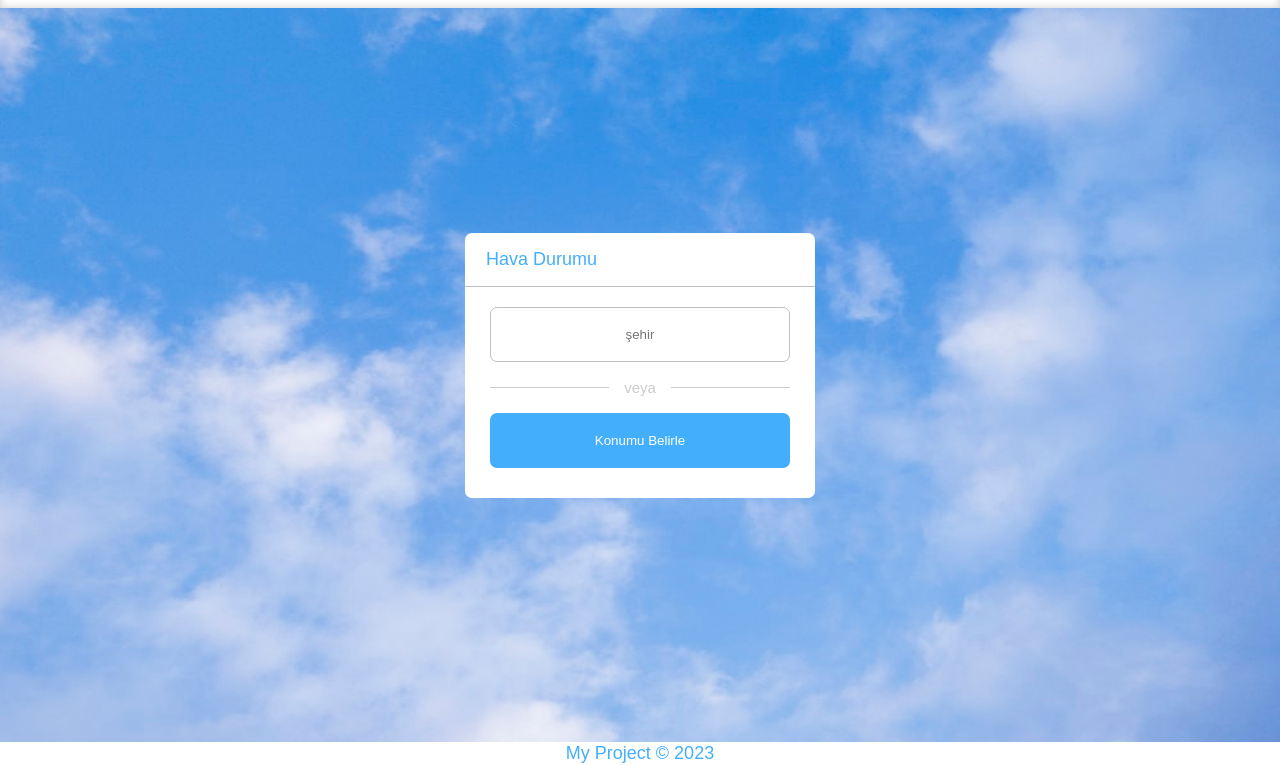
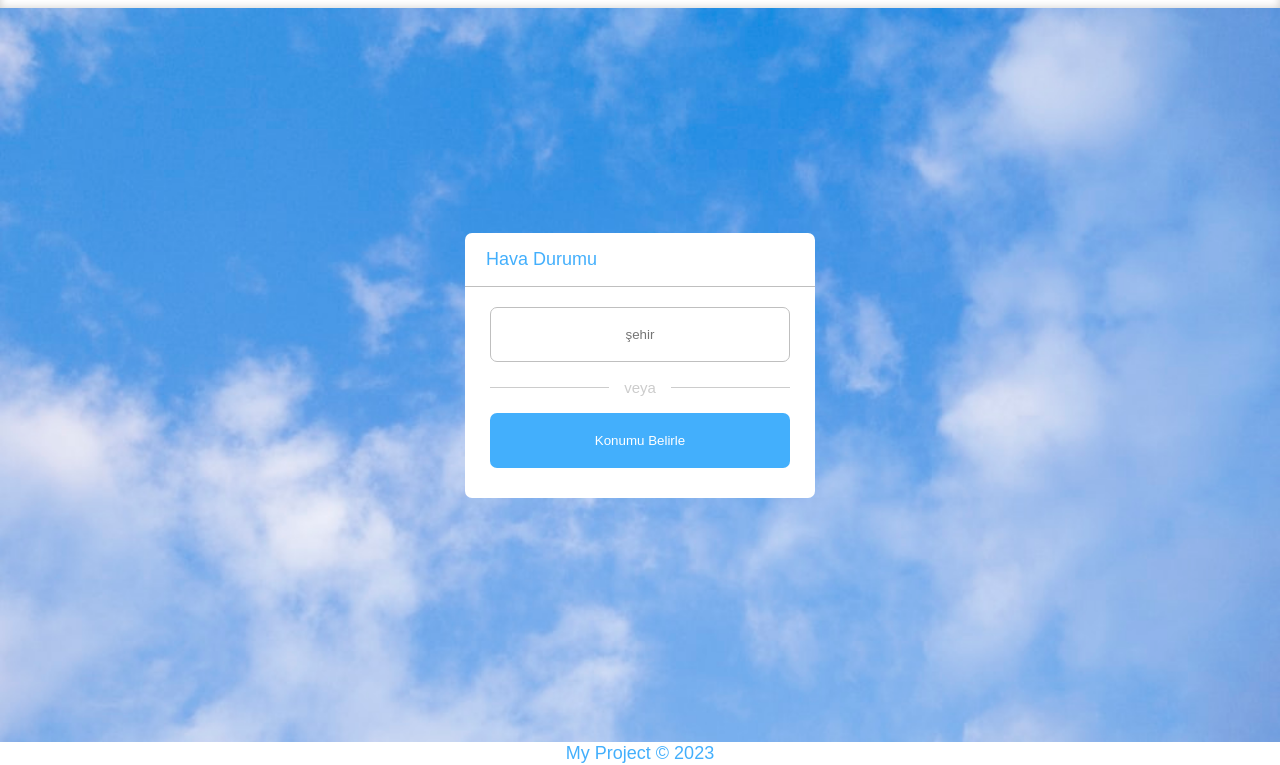
Before and after one commit to gamzesirin/js-hava-durumu, a plain HTML site: page index.html in a window 1280 px wide. Shown: the part 35-800 px from the top of the page. Drawn offline with nearby package versions, Linux system fonts and the light colour scheme; a web font is replaced by a local one.

Commit message:
Update style.css

```diff
--- a/style.css
+++ b/style.css
@@ -13,7 +13,8 @@ body{
     align-items: center;
     min-height: 100vh;
     background-image: url('bg.jpeg');
-    background-repeat:round;
+    background-repeat:none;
+    background-size: cover;
 }
 
 .wrapper{
```
